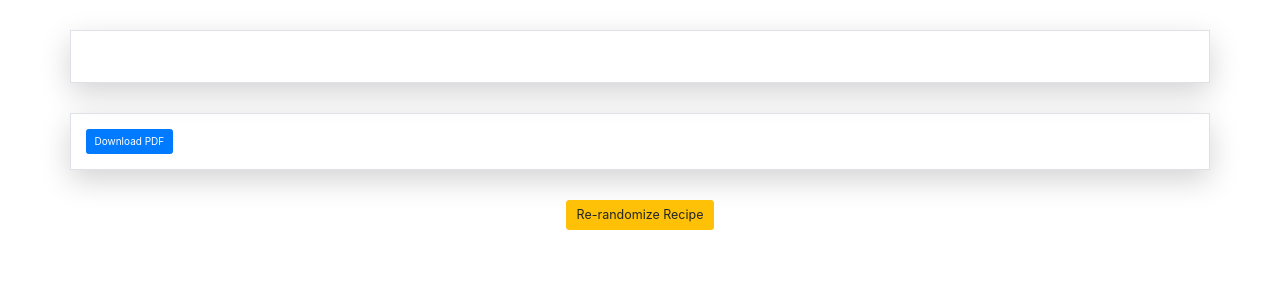
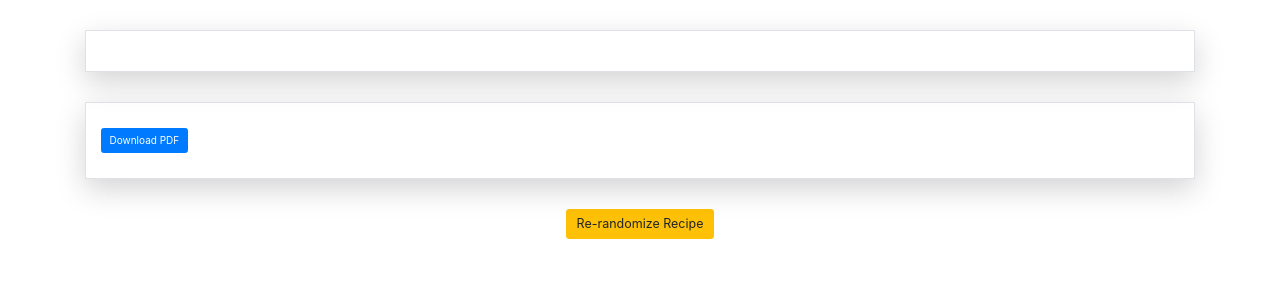
Before and after one commit to alfredzhuang/recipe-randomizer, a Flask app: page /recipe in a window 1280 px wide. Shown: the top 300 px of the page. Run offline with Flask 2, Linux system fonts and the light colour scheme; data that the repository does not hold is empty; some libraries are stand-ins or nearby versions.

Commit message:
update layout of ingredients

```diff
--- a/server.py
+++ b/server.py
@@ -48,7 +48,7 @@ def recipe():
         pdf.add_page()
         pdf.set_font("Arial", size=12)
         pdf.multi_cell(0, 5, txt=instructions, align="C")
-        pdf.output("instructions.pdf")
+        pdf.output(name="instructions.pdf")
         return render_template('recipe.html', name=name, category=category, area=area, ingredients=ingredients, instructions=instructions)
     get_recipe()
     return render_template('recipe.html', name=name, category=category, area=area, ingredients=ingredients, instructions=instructions)
--- a/templates/recipe.html
+++ b/templates/recipe.html
@@ -6,20 +6,21 @@
 {% include "header.html" %}
 
 <div class="container my-5">
-	<div class="row p-4 align-items-center shadow-lg rounded-3 border">
+	<div class="col p-4 align-items-center shadow-lg rounded-3 border">
 		{% for ingredient in ingredients %}
 		<p>{{ ingredient }}</p>
-		<hr>
 		{% endfor %}
 	</div>
 </div>
 
 <div class="container my-5">
-	<div class="row p-4 align-items-center shadow-lg rounded-3 border">
-		{{ instructions }}
-		<form name="instructionPDF" id="PDF" action="{{ url_for('recipe') }}" method="post" novalidate>
-			<button type="submit" class="btn btn-primary" id="instructionPDFButton">Download PDF</button>
-		</form>
+	<div class="col p-4 align-items-center shadow-lg rounded-3 border">
+		<p>{{ instructions }}</p>
+		<div class="my-3">
+			<form name="instructionPDF" id="PDF" action="{{ url_for('recipe') }}" method="post" novalidate>
+				<button type="submit" class="btn btn-primary" id="instructionPDFButton">Download PDF</button>
+			</form>
+		</div>
 	</div>
 </div>
 
```
